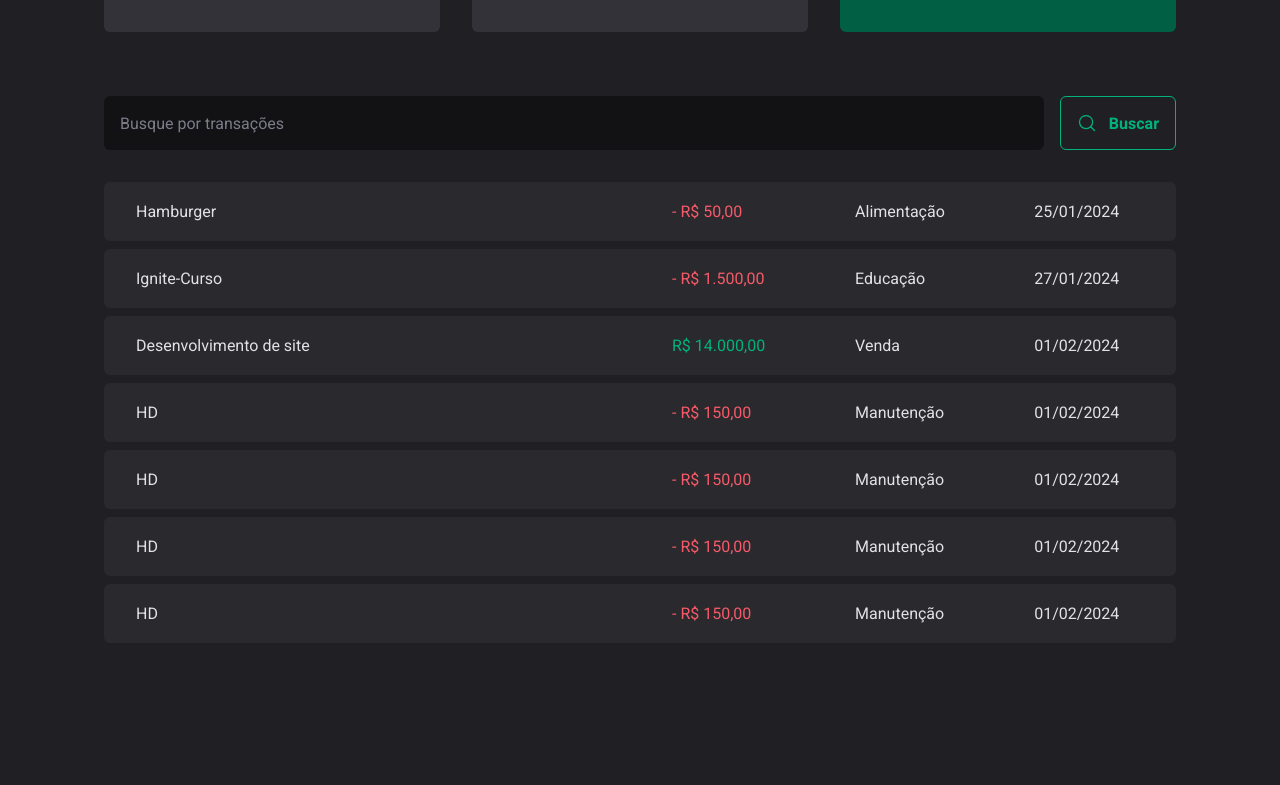
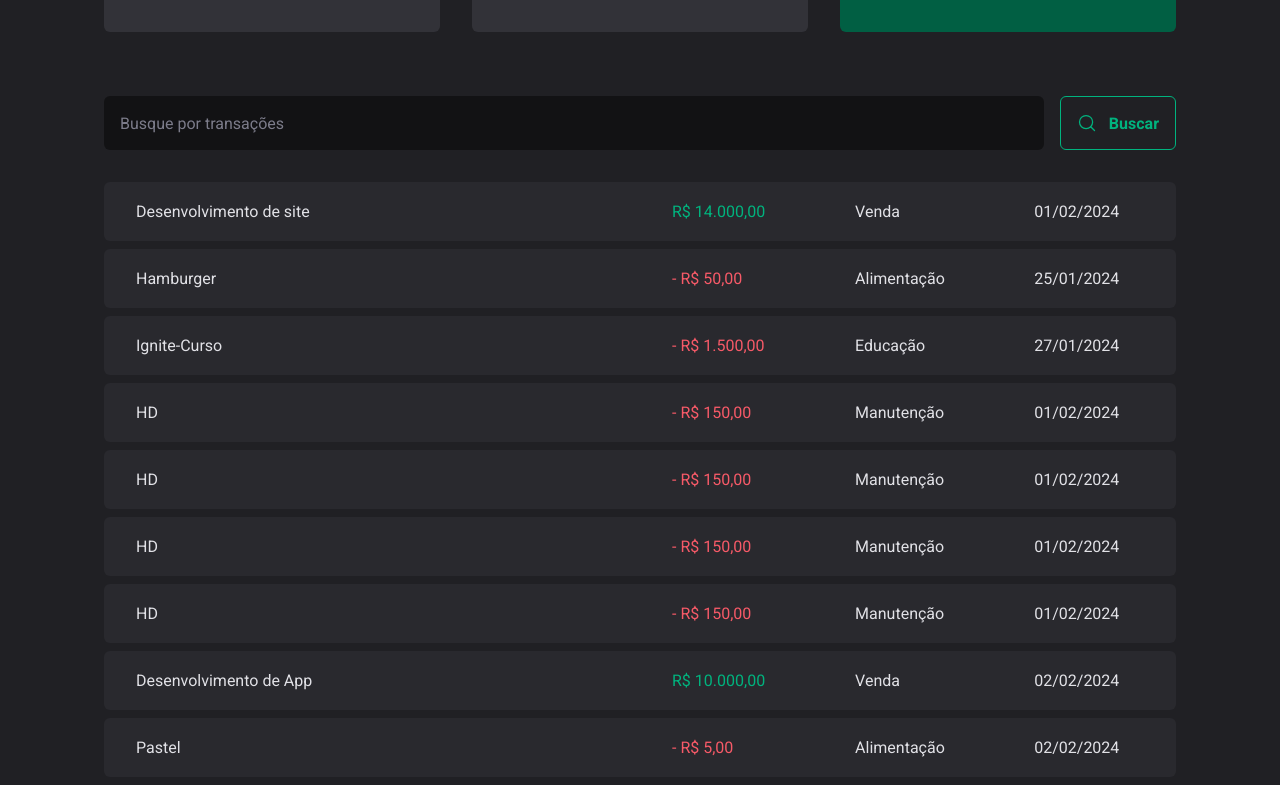
Before and after one commit to Douglas-Mariano/03-dt-money, a React (Vite) app: page / in a window 1280 px wide. Shown: the part 248-1033 px from the top of the page. Before the commit the page ends 899 px from the top, so only its background shows below. Built offline with nearby package versions, Linux system fonts and the light colour scheme; data requests are answered from the project's data file.

Commit message:
fix: passando o post para o context
add: createTransaction no context,
_sort: '-createdAt' para ordenar pelo mais recente,

```diff
--- a/server.json
+++ b/server.json
@@ -1,7 +1,7 @@
 {
   "transactions": [
     {
-      "id": 1,
+      "id": "1",
       "description": "Desenvolvimento de site",
       "type": "income",
       "category": "Venda",
@@ -9,7 +9,7 @@
       "createdAt": "2024-02-01T14:52:45.448Z"
     },
     {
-      "id": 2,
+      "id": "2",
       "description": "Hamburger",
       "type": "outcome",
       "category": "Alimentação",
@@ -17,7 +17,7 @@
       "createdAt": "2024-01-25T14:52:45.448Z"
     },
     {
-      "id": 3,
+      "id": "3",
       "description": "Ignite-Curso",
       "type": "outcome",
       "category": "Educação",
@@ -55,6 +55,22 @@
       "category": "Manutenção",
       "type": "outcome",
       "createdAt": "2024-02-01T19:54:13.474Z"
+    },
+    {
+      "id": "0c47",
+      "description": "Desenvolvimento de App",
+      "price": 10000,
+      "category": "Venda",
+      "type": "income",
+      "createdAt": "2024-02-02T11:48:58.837Z"
+    },
+    {
+      "id": "842f",
+      "description": "Pastel",
+      "price": 5,
+      "category": "Alimentação",
+      "type": "outcome",
+      "createdAt": "2024-02-02T12:19:55.137Z"
     }
   ]
 }
--- a/src/components/NewTransactionModal/index.tsx
+++ b/src/components/NewTransactionModal/index.tsx
@@ -10,7 +10,8 @@
 import * as z from "zod";
 import { useForm, Controller } from "react-hook-form";
 import { zodResolver } from "@hookform/resolvers/zod";
-import { api } from "../../lib/axios";
+import { useContext } from "react";
+import { TransactionsContext } from "../../contexts/TransactionsContext";
 
 const newTransactionFormSchema = z.object({
   description: z.string(),
@@ -22,6 +23,7 @@
 type NewTransactionFormInputs = z.infer<typeof newTransactionFormSchema>;
 
 export function NewTransactionModal() {
+  const { createTrasaction } = useContext(TransactionsContext)
   const {
     control,
     register,
@@ -35,13 +37,13 @@
   async function handleCreateNewTransaction(data: NewTransactionFormInputs) {
     const { description, price, category, type } = data;
 
-    await api.post('transactions', {
+    await createTrasaction({
       description,
       price,
       category,
       type,
-      createdAt: new Date(),
     })
+
     reset();
   }
 
--- a/src/contexts/TransactionsContext.tsx
+++ b/src/contexts/TransactionsContext.tsx
@@ -10,9 +10,17 @@
     createdAt: string;
   }
 
+  interface CreateTransactionInput {
+    description: string;
+    price: number;
+    category: string;
+    type: 'income' | 'outcome';
+  }
+
   interface TransactionContextType {
     transactions: Transaction[];
     fetchTransactions: (query?: string) => Promise<void>;
+    createTrasaction: (data: CreateTransactionInput) => Promise<void>;
   }
 
   interface TransactionsProviderProps {
@@ -27,11 +35,24 @@
   async function fetchTransactions(query?: string) {
     const response = await api.get('transactions', {
       params: {
-        _sort: 'createdAt',
+        _sort: '-createdAt',
         q: query,
       }
     })
     setTransactions(response.data);
+  }
+
+  async function createTrasaction(data: CreateTransactionInput) {
+    const { description, price, category, type } = data;
+
+    const response = await api.post('transactions', {
+      description,
+      price,
+      category,
+      type,
+      createdAt: new Date(),
+    })
+    setTransactions(state => [response.data, ...state])
   }
 
   useEffect(() => {
@@ -43,6 +64,7 @@
         value={{
           transactions,
           fetchTransactions,
+          createTrasaction,
           }}>
             {children}
         </TransactionsContext.Provider>
```
